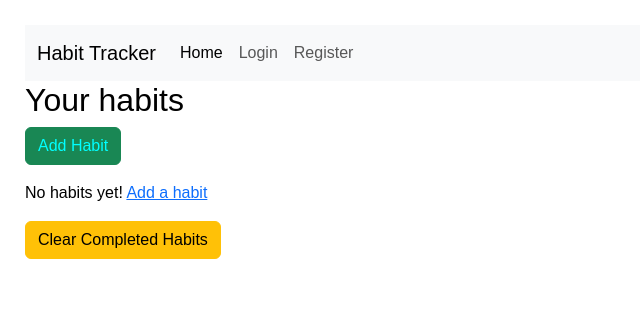
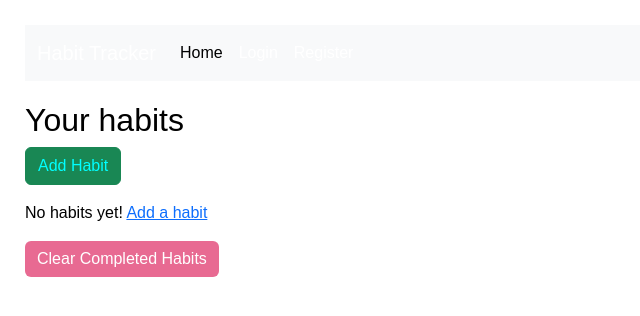
Before and after one commit to kulthoom12/habit_tracker, a Django app: page / in a window 1280 px wide. Shown: the top 316 px of the page, without its empty margins (0-640 px from the left). Run offline with Django 5.2, Linux system fonts and the light colour scheme; the visitor is signed in with stand-in values (Sample User, id 1); data that the repository does not hold is empty.

Commit message:
Update navbar and button CSS

```diff
--- a/habits/static/css/styles.css
+++ b/habits/static/css/styles.css
@@ -47,3 +47,31 @@
   color: aqua;
   margin-bottom: 20px;
 }
+
+nav.navbar {
+  background-color: var(--primary);
+  color: white;
+}
+
+nav.navbar a.navbar-brand,
+nav.navbar a.nav-link {
+  color: white;
+  text-decoration: none;
+}
+
+.content {
+  margin-top: 20px;
+}
+
+btn-primary,
+.btn-danger {
+  padding: 5px 12px;
+  border-radius: 4px;
+  font-size: 0.9rem;
+}
+
+.custom-clear-btn {
+  background-color: var(--accent);
+  color: white;
+  border: none;
+}
```
